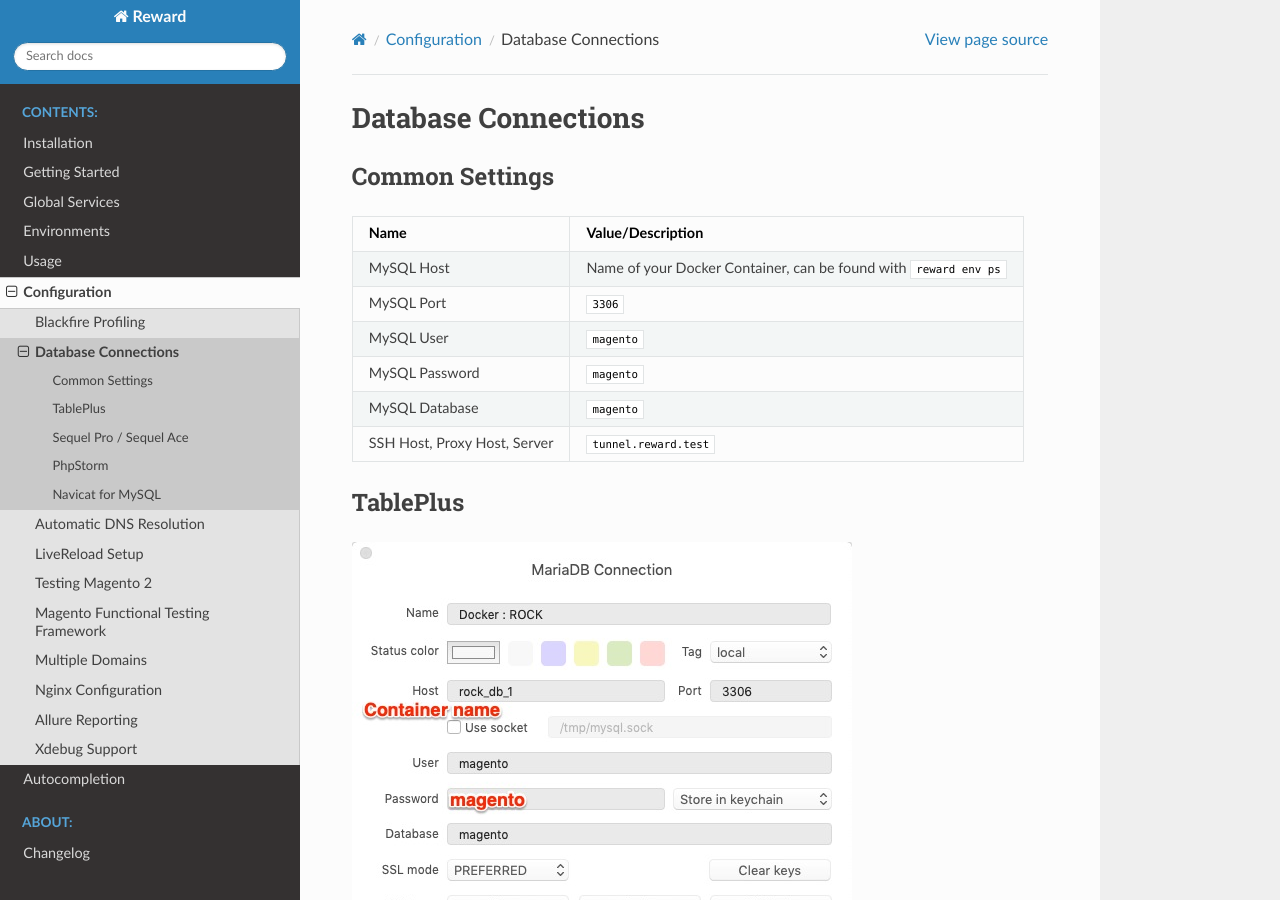
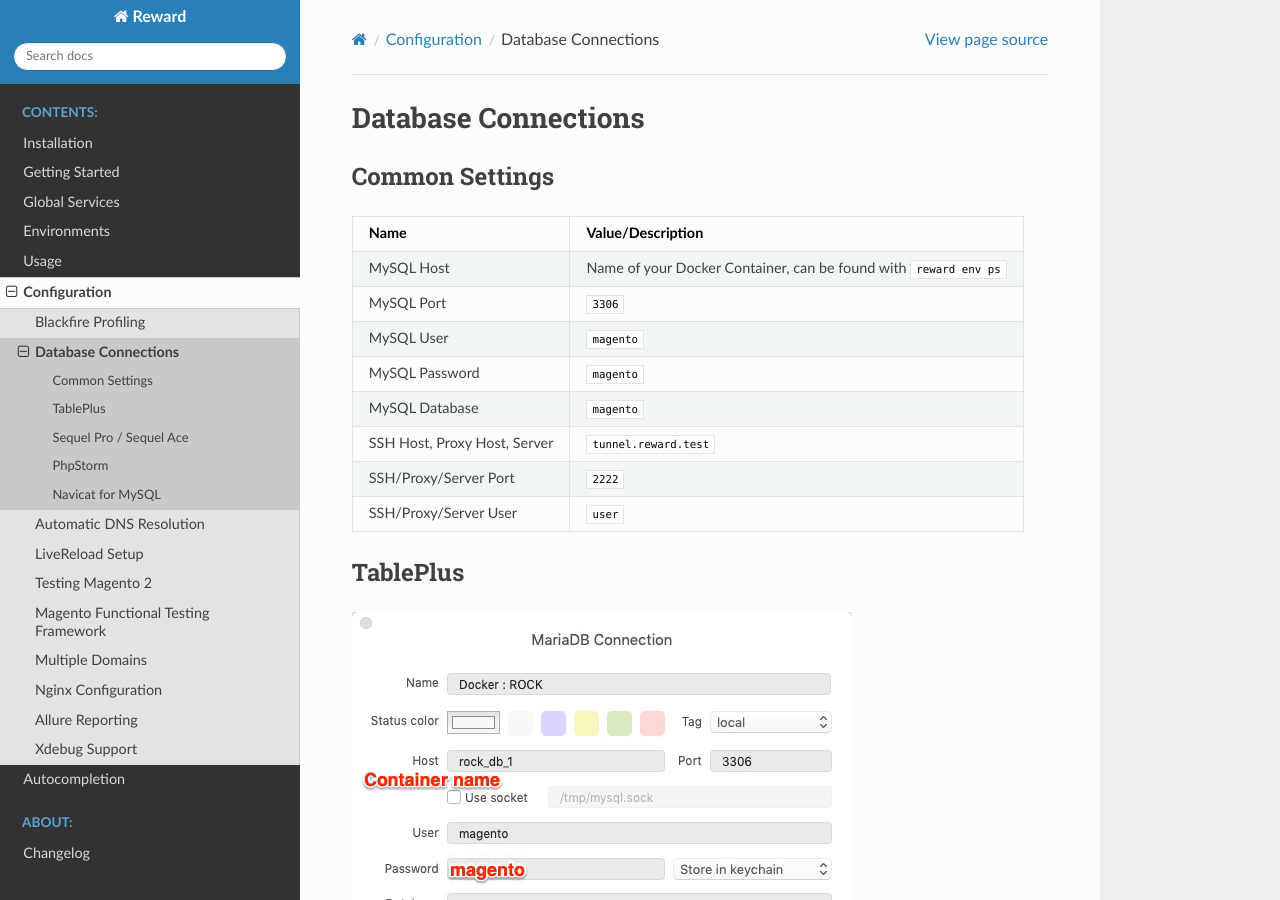
Before and after one commit to rewardenv/reward, a Sphinx documentation site: the page built from docs/configuration/db.md, in a window 1280 px wide and 900 px high. Built offline with Sphinx 7.4.7 and the Read the Docs theme 2.0.0, drawn with Linux system fonts in a browser that asks for light colours; part of the change alters nothing that is shown.

```diff
--- a/docs/configuration/db.md
+++ b/docs/configuration/db.md
@@ -10,6 +10,8 @@
 | MySQL Password                 | `magento`                                                        |
 | MySQL Database                 | `magento`                                                        |
 | SSH Host, Proxy Host, Server   | `tunnel.reward.test`                                             |
+| SSH/Proxy/Server Port          | `2222`                                                           |
+| SSH/Proxy/Server User          | `user`                                                           |
 
 ### TablePlus
 ![TablePlus Connection Info](screenshots/tableplus-connection.png)
@@ -18,8 +20,8 @@
 ![Sequel Pro Connection Info](screenshots/sequel-pro-connection.png)
 
 ### PhpStorm
-![PHPStorm Connection Config](screenshots/66998481-a0062100-f0d4-11e9-8cc0-a5691fee59c5.png)
-![PHPStorm Tunnel Config](screenshots/66998483-a09eb780-f0d4-11e9-9643-8fe63dd62aad.png)
+![PHPStorm Connection Config](screenshots/phpstorm-connection-config.png)
+![PHPStorm Tunnel Config](screenshots/phpstorm-tunnel-config.png)
 
 ### Navicat for MySQL
 ![Navicat Connection Config](screenshots/navicat-connection-config.png)
```
Also changed, not shown: docs/configuration/screenshots/66998481-a0062100-f0d4-11e9-8cc0-a5691fee59c5.png (deleted), docs/configuration/screenshots/66998483-a09eb780-f0d4-11e9-9643-8fe63dd62aad.png (deleted), docs/configuration/screenshots/navicat-ssh-tunnel-config.png, docs/configuration/screenshots/phpstorm-connection-config.png (added), docs/configuration/screenshots/phpstorm-tunnel-config.png (added), docs/configuration/screenshots/remmina-ssh-tunnel.png, docs/configuration/screenshots/selenium-remote-desktop-viewer.png, docs/configuration/screenshots/sequel-pro-connection.png, docs/configuration/screenshots/tableplus-connection.png.
